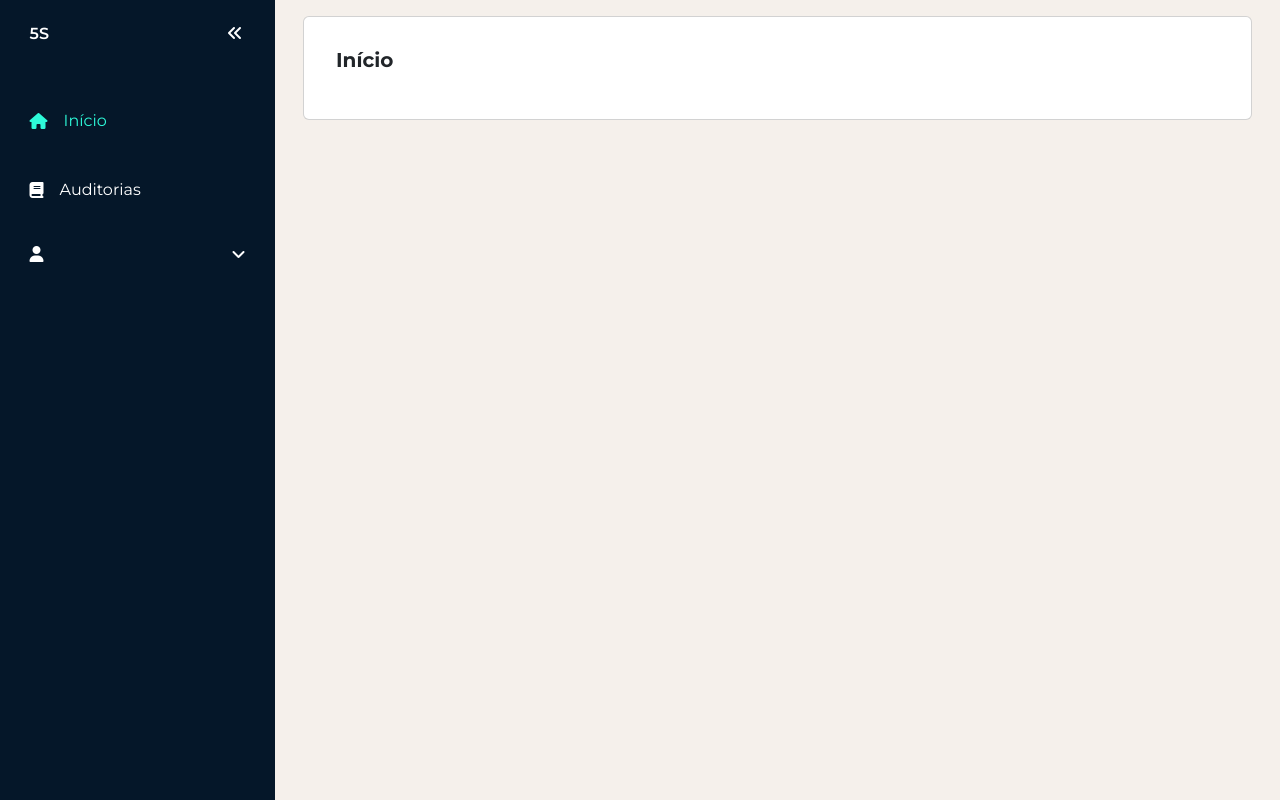
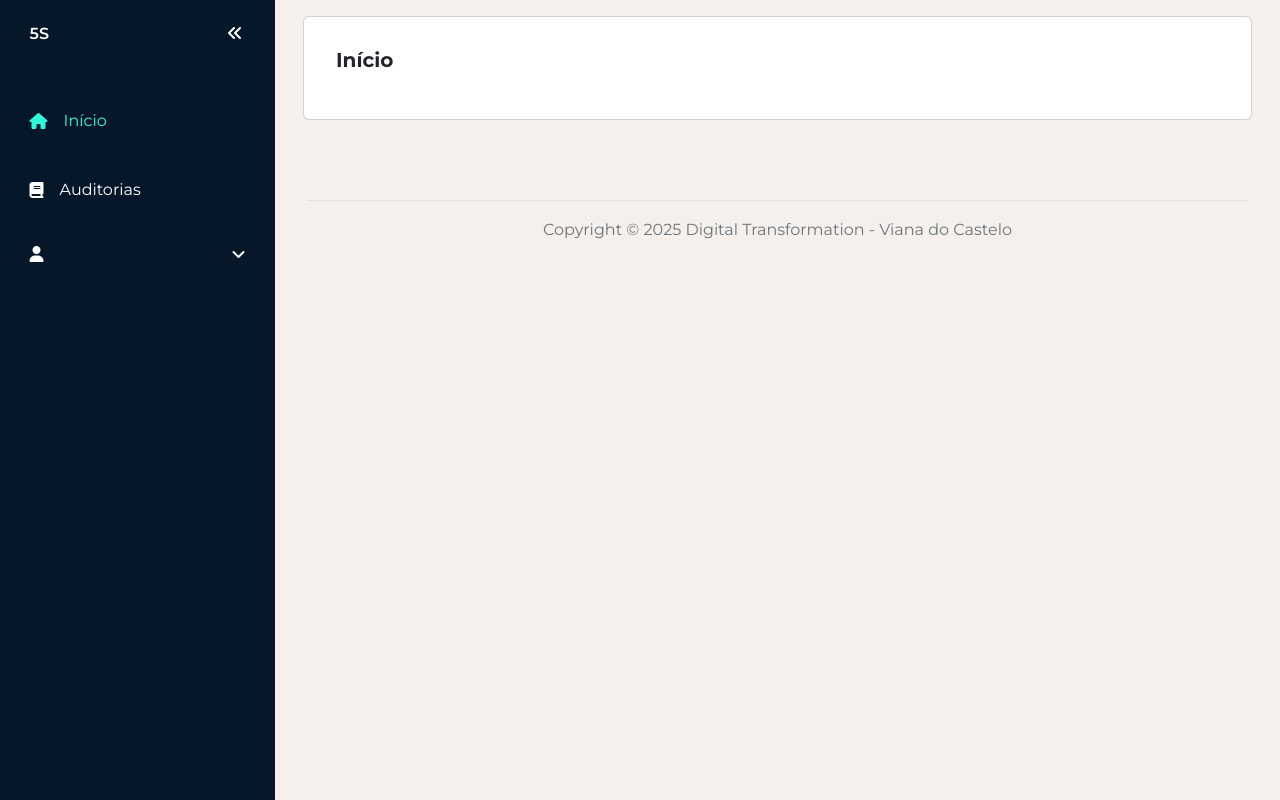
Before and after one commit to Via-DT-BW/5S-s, a Flask app: page /dashboard/home in a window 1280 px wide. Run offline with Flask 3, Linux system fonts and the light colour scheme; some libraries are stand-ins or nearby versions.

Commit message:
feat: added footer

```diff
--- a/templates/dashboard/dashboard_base.html
+++ b/templates/dashboard/dashboard_base.html
@@ -19,7 +19,12 @@
 
         <main class="d-flex flex-column gap-3 p-3">
             {% block content %}{% endblock %}
+
+            <footer class="m-3 pt-3 border-top text-center text-secondary">
+                Copyright &copy; 2025 Digital Transformation - Viana do Castelo
+            </footer>
         </main>
+
 
         <script src="{{ url_for('static', filename='bootstrap/bootstrap.bundle.min.js') }}" type="text/javascript"></script>
         <script src="{{ url_for('static', filename='jquery/jquery-3.6.0.min.js') }}" type="text/javascript"></script>
```
